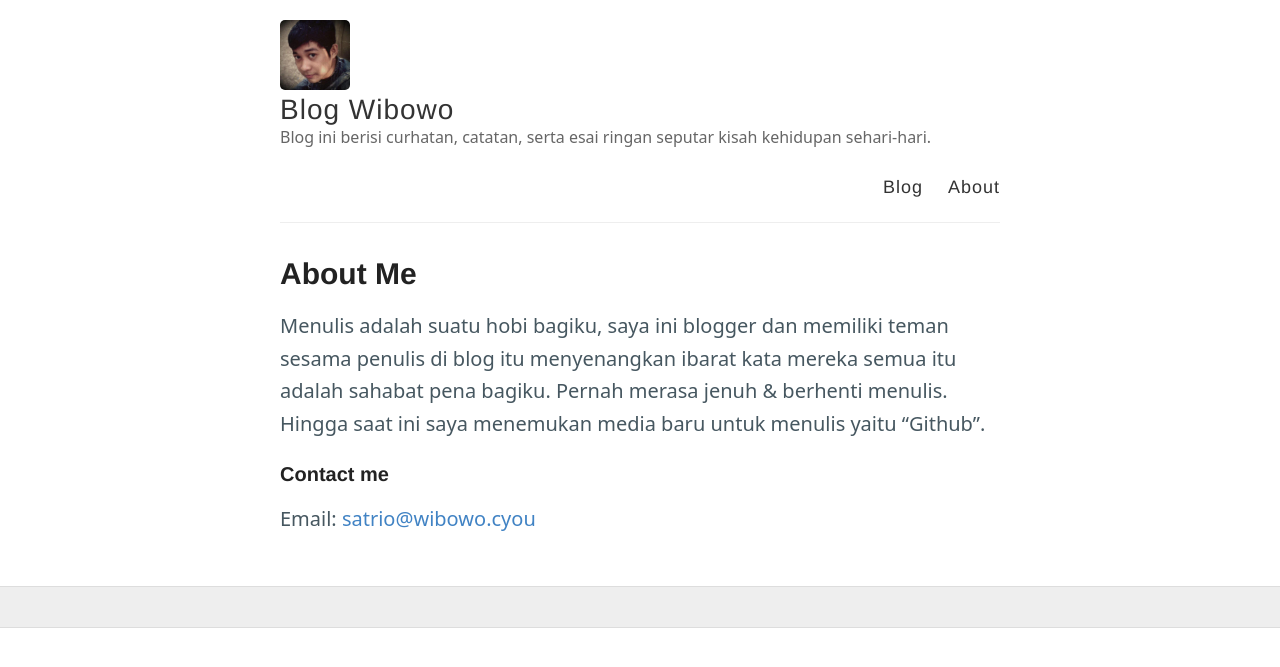
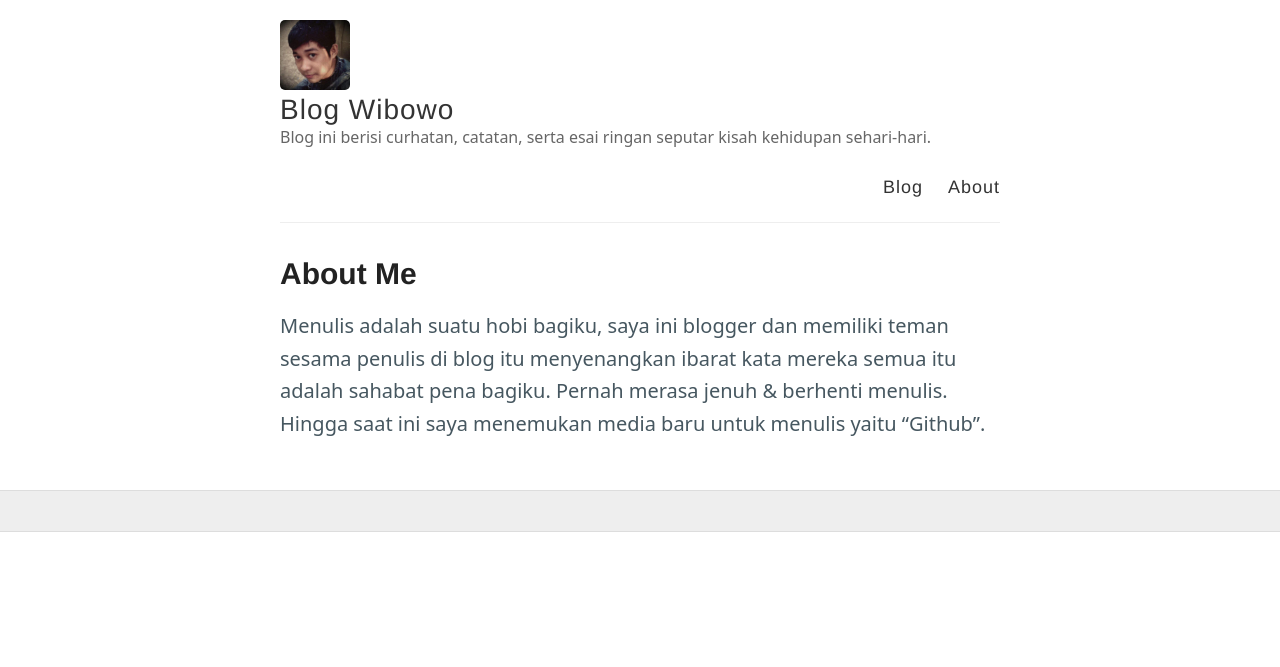
Before and after one commit to sa3owibowo/blog, a Jekyll site: the page built from about.md, in a window 1280 px wide. Shown: the top 667 px of the page. Built offline with Jekyll 4.4.1, drawn with Linux system fonts in a browser that asks for light colours.

Commit message:
Update about.md

```diff
--- a/about.md
+++ b/about.md
@@ -5,6 +5,3 @@ permalink: /about/
 ---
 
 Menulis adalah suatu hobi bagiku, saya ini blogger dan memiliki teman sesama penulis di blog itu menyenangkan ibarat kata mereka semua itu adalah sahabat pena bagiku. Pernah merasa jenuh & berhenti menulis. Hingga saat ini saya menemukan media baru untuk menulis yaitu "Github".
-### Contact me
-
-Email: [satrio@wibowo.cyou](mailto:satrio@wibowo.cyou)
```
